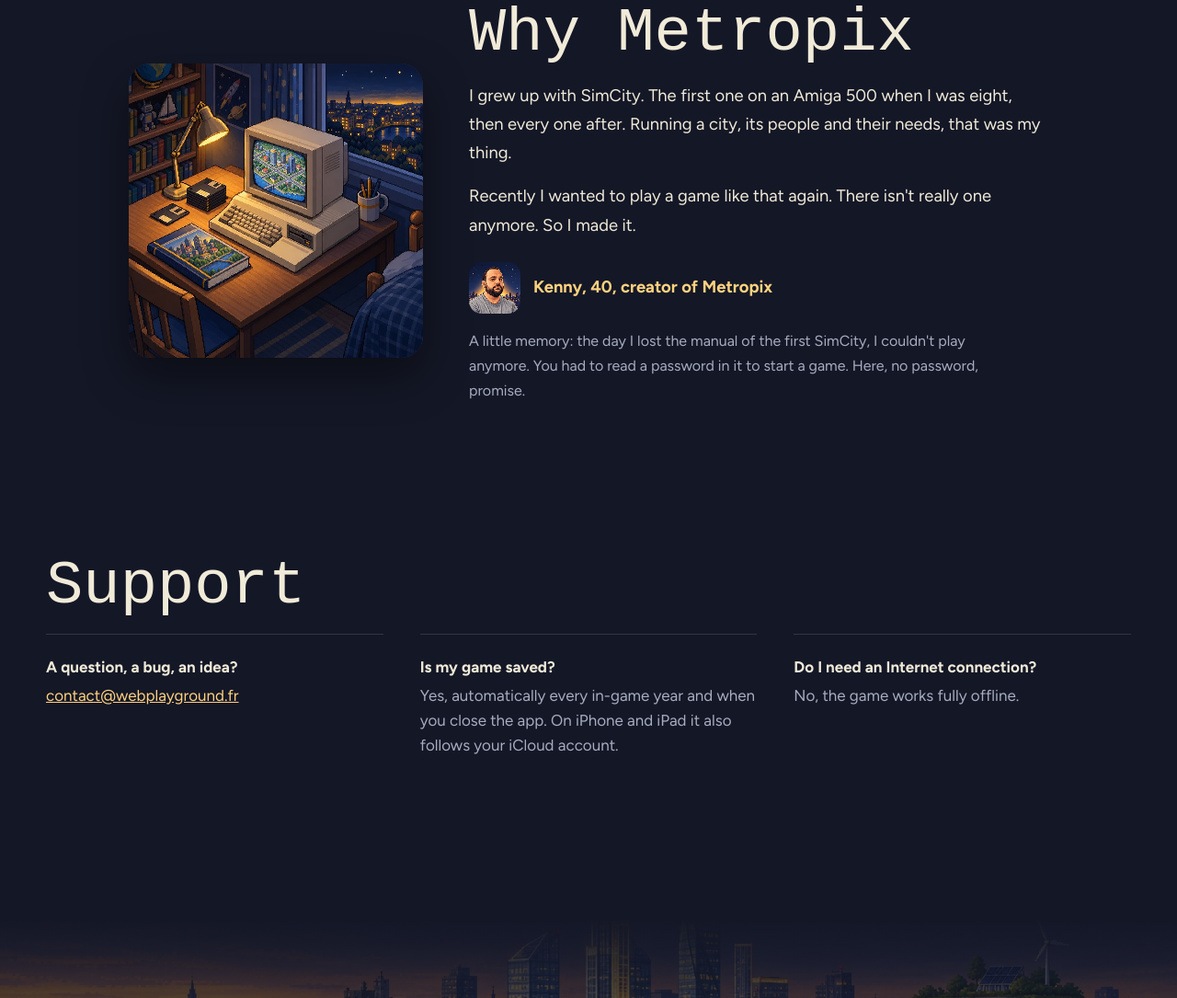
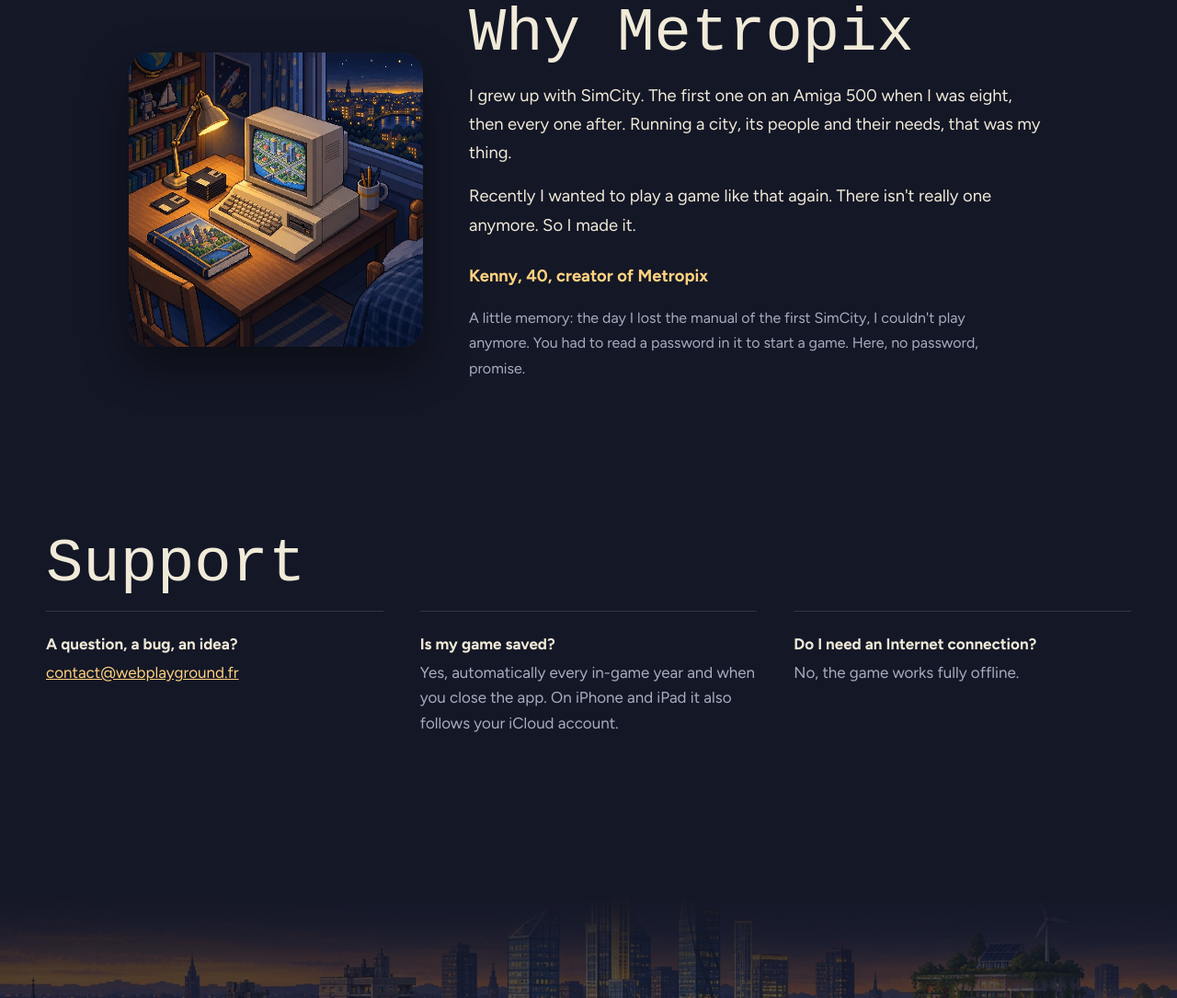
Before and after one commit to kenny-caldieraro/metropix, a plain HTML site: page index.html in a window 1280 px wide. Shown: the part 4881-5966 px from the top of the page at 92% size. Drawn offline with Linux system fonts and the light colour scheme; a web font is replaced by a local one.

Commit message:
Retrait de l'avatar

```diff
--- a/index.html
+++ b/index.html
@@ -314,7 +314,7 @@ footer a { color: var(--brume); }
       <h2 id="t-histoire" data-i18n="t_histoire">Pourquoi Metropix</h2>
       <p data-i18n="h1">J'ai grandi avec SimCity. Le premier sur Amiga 500, à huit ans, puis tous les suivants. Gérer une ville, ses habitants et leurs besoins, c'était mon truc.</p>
       <p data-i18n="h2">Récemment, j'ai eu envie de rejouer à un jeu comme ça. Il n'en existe plus vraiment. Alors je l'ai fait.</p>
-      <p class="signature"><img src="img/kenny.jpg" alt="" width="56" height="56"><span data-i18n="h4">Kenny, 40 ans, créateur de Metropix</span></p>
+      <p class="signature"><span data-i18n="h4">Kenny, 40 ans, créateur de Metropix</span></p>
       <p class="clin" data-i18n="h5">Petit souvenir : le jour où j'ai perdu le livret du premier SimCity, impossible de jouer. Il fallait y lire un mot de passe pour lancer une partie. Ici, promis, pas de mot de passe.</p>
     </div>
   </section>
```
Also changed, not shown: img/kenny.jpg (deleted).
